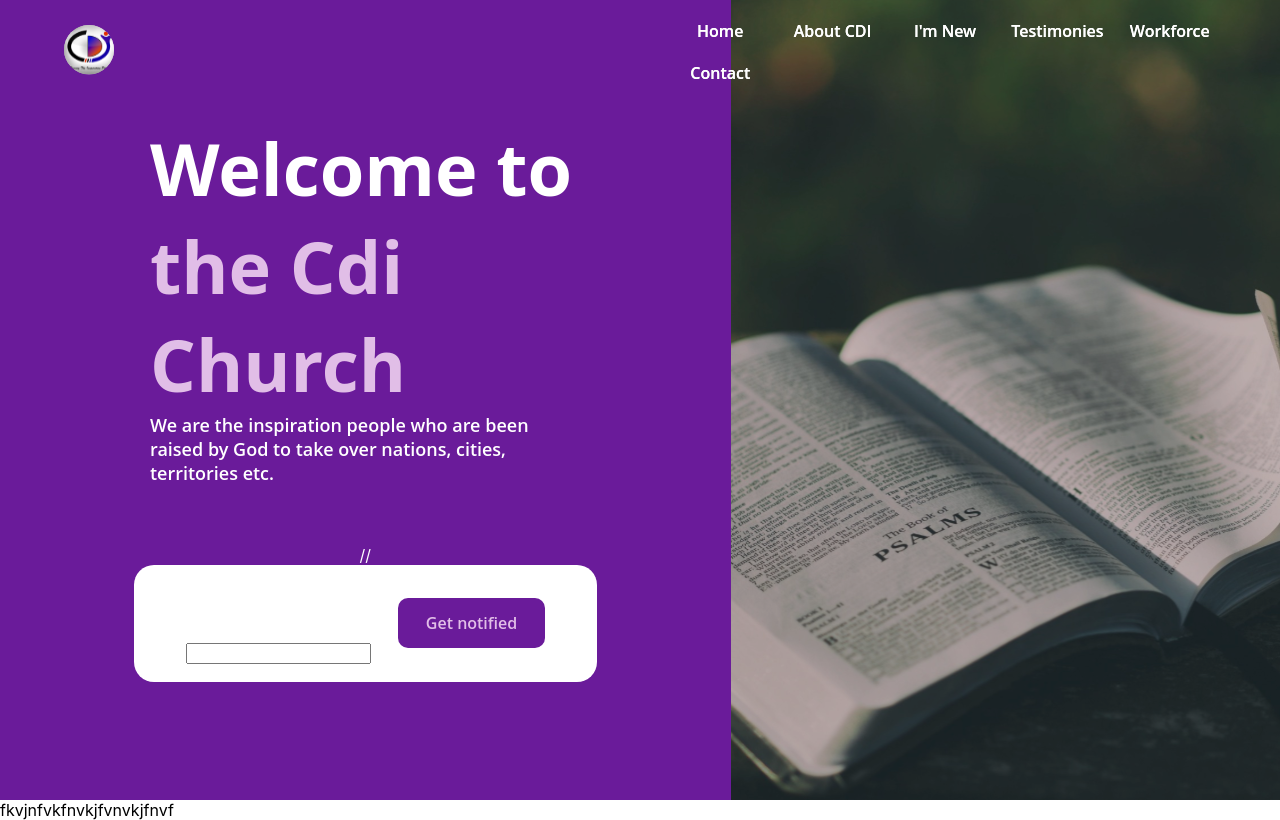
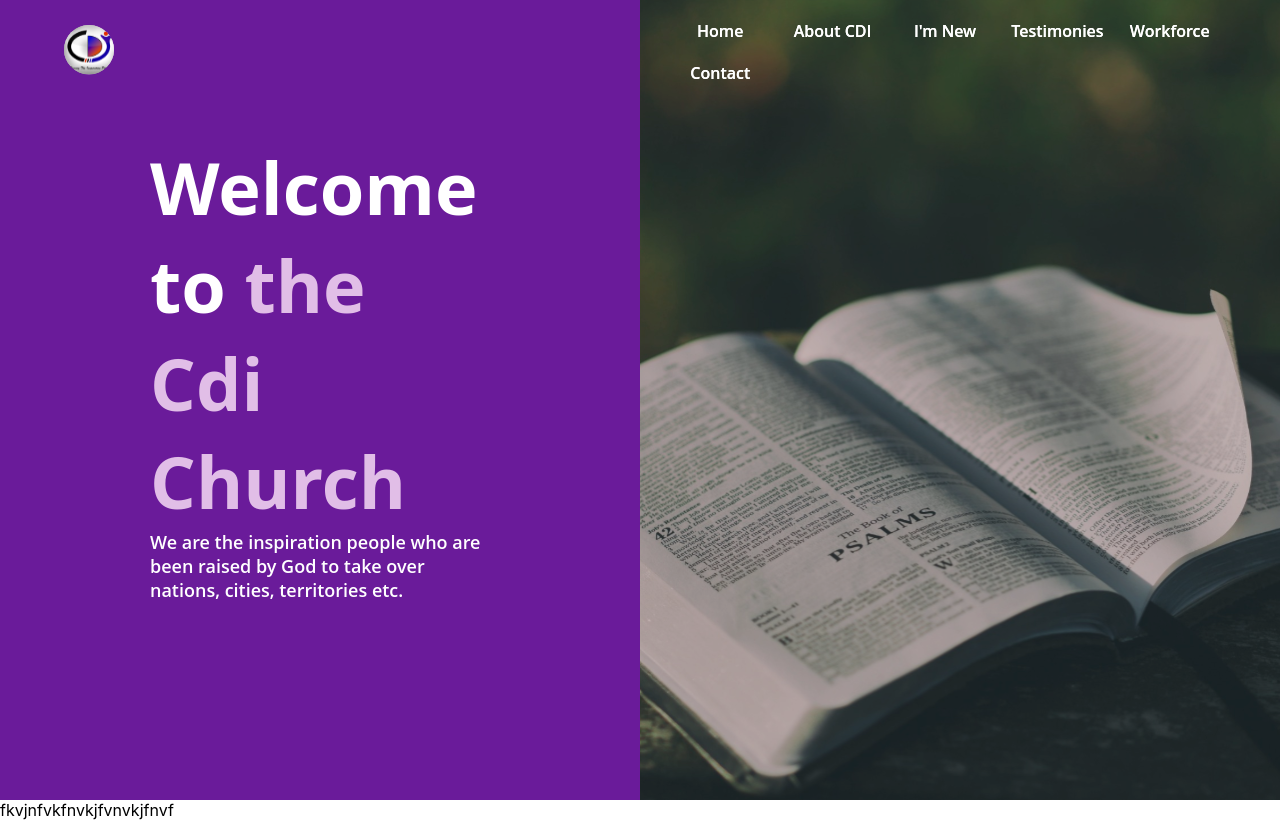
Before and after one commit to charles-ekube/cdi-nation, a React (Create React App) app: page / in a window 1280 px wide. Built offline with nearby package versions, Linux system fonts and the light colour scheme.

Commit message:
Update HeroSection.js

```diff
--- a/src/components/home/HeroSection.js
+++ b/src/components/home/HeroSection.js
@@ -42,10 +42,6 @@ const HeroSection = () => {
                         We are the inspiration people who are been raised by God to take over nations, cities, territories etc.
                     </p>
                 </div>
-                // <div className={'heroInputContainer'}>
-                //     <CustomInput />
-                //     <Button text={'Get notified'} className={'heroInputButton'} />
-                // </div>
             </header>
             <HeroCarousel />
         </section>
```
